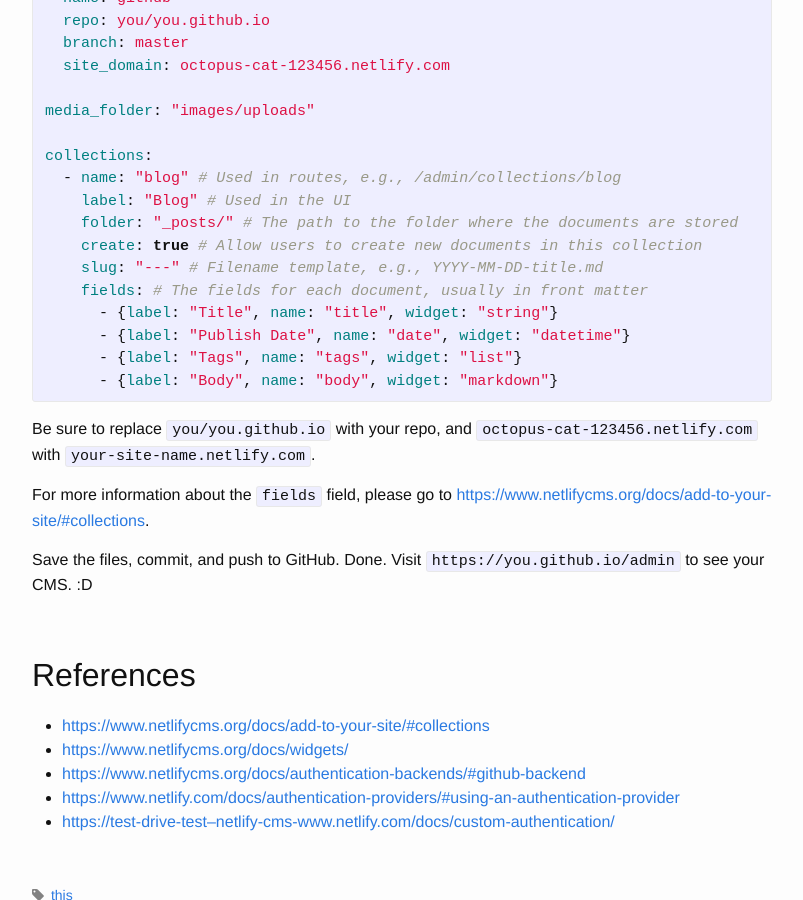
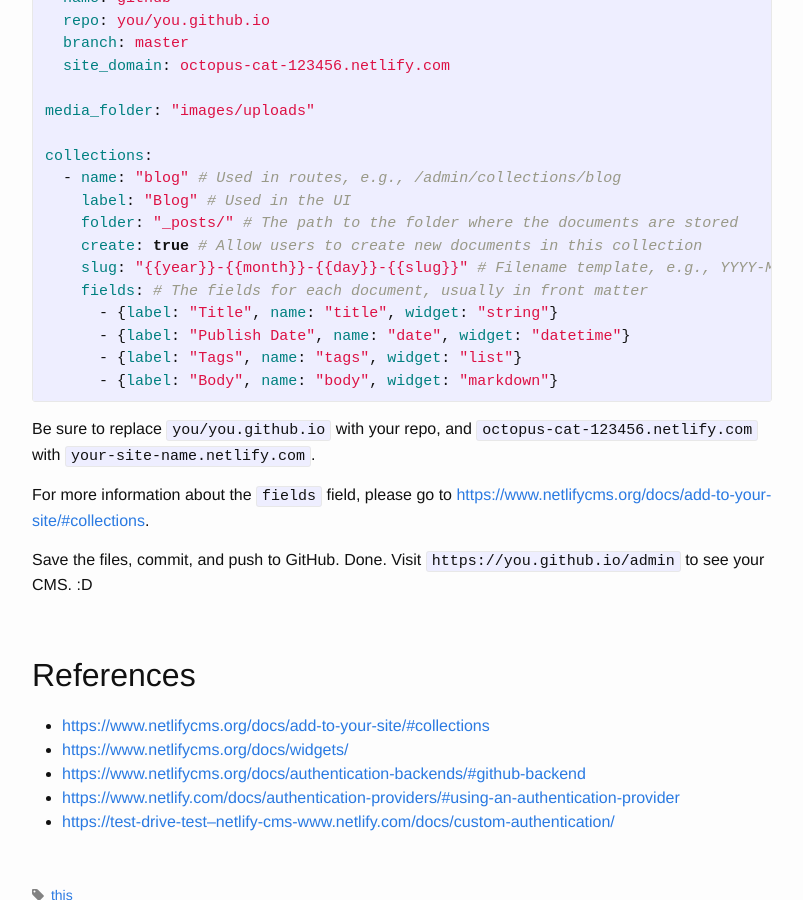
Before and after one commit to Cnly/cnly.github.io, a Jekyll site: the page built from _posts/2018-04-14-just-3-steps-adding-netlify-cms-to-existing-github-pages-site-within-10-minutes.md, in a window 1280 px wide and 900 px high, scrolled down 2049 px. Shown: the whole window, without its empty margins (238-1041 px from the left). Built offline with Jekyll 4.4.1, drawn with Linux system fonts in a browser that asks for light colours.

Commit message:
Fix post

```diff
--- a/_posts/2018-04-14-just-3-steps-adding-netlify-cms-to-existing-github-pages-site-within-10-minutes.md
+++ b/_posts/2018-04-14-just-3-steps-adding-netlify-cms-to-existing-github-pages-site-within-10-minutes.md
@@ -92,7 +92,7 @@ collections:
     label: "Blog" # Used in the UI
     folder: "_posts/" # The path to the folder where the documents are stored
     create: true # Allow users to create new documents in this collection
-    slug: "{{year}}-{{month}}-{{day}}-{{slug}}" # Filename template, e.g., YYYY-MM-DD-title.md
+    slug: "{{ "{{year" }}}}-{{ "{{month" }}}}-{{ "{{day" }}}}-{{ "{{slug" }}}}" # Filename template, e.g., YYYY-MM-DD-title.md
     fields: # The fields for each document, usually in front matter
       - {label: "Title", name: "title", widget: "string"}
       - {label: "Publish Date", name: "date", widget: "datetime"}
```
